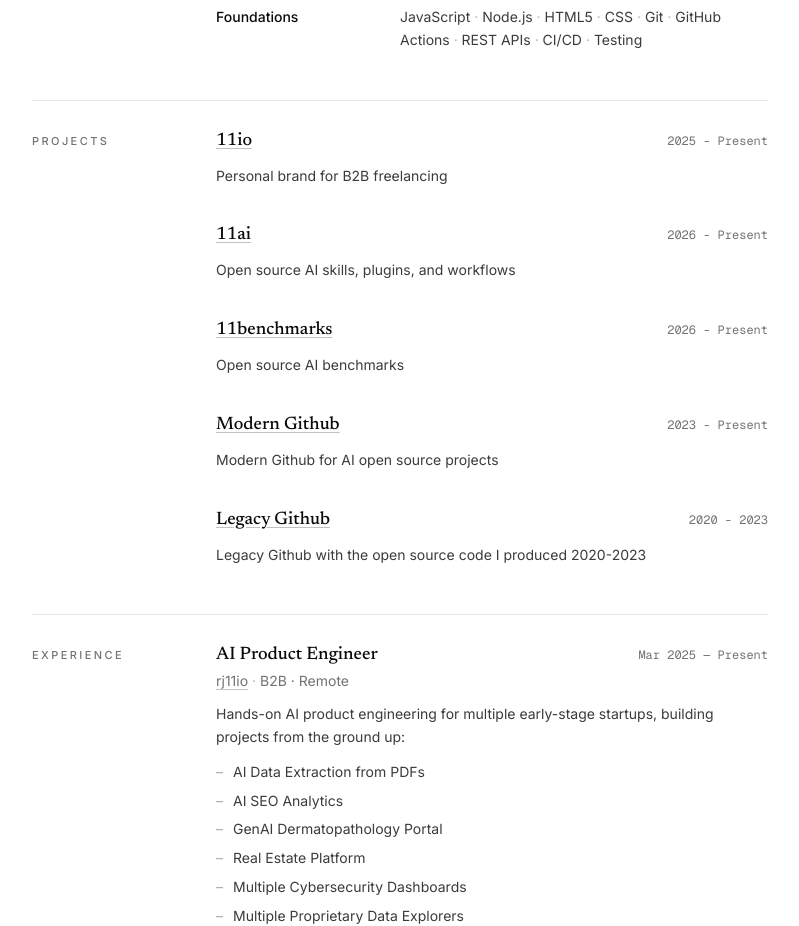
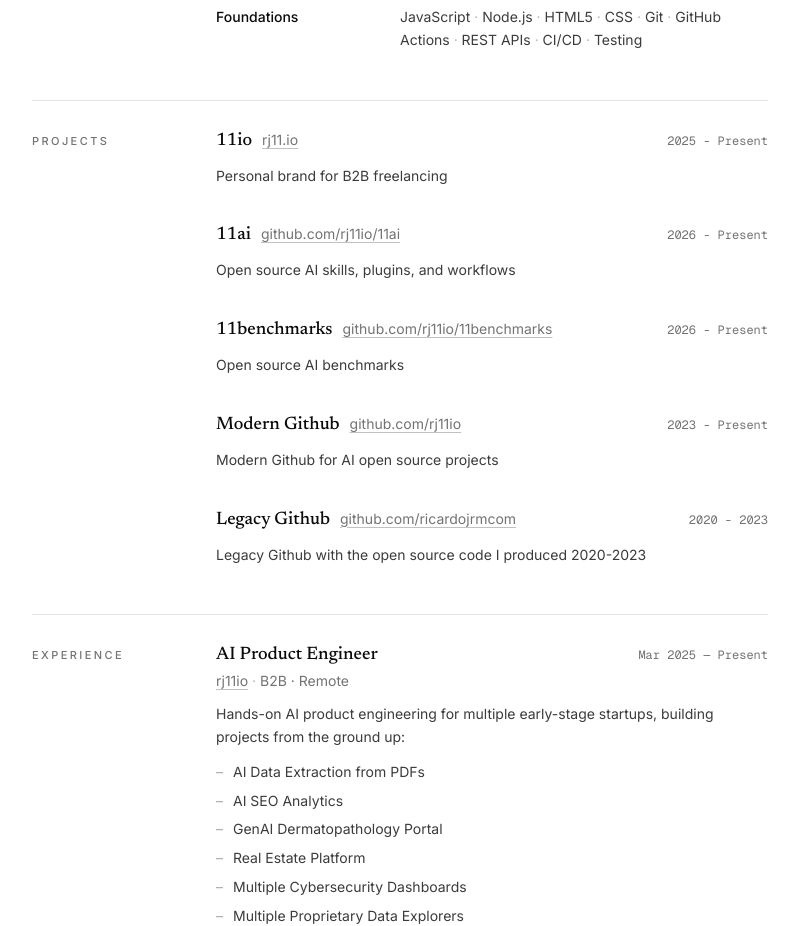
Before and after one commit to rj11io/11cv, a Next.js app: page / in a window 1280 px wide. Shown: the part 1780-2706 px from the top of the page, without its empty margins (240-1039 px from the left). Built offline with nearby package versions, Linux system fonts and the light colour scheme.

Commit message:
chore: urls

```diff
--- a/app/page.tsx
+++ b/app/page.tsx
@@ -3,7 +3,7 @@
 import { loadCV } from "@/lib/cv"
 import type { Entry, SkillGroup } from "@/lib/cv"
 import { Inline, PrintHref } from "@/lib/cv/markdown"
-import { cn } from "@/lib/utils"
+import { bareUrl, cn } from "@/lib/utils"
 
 import styles from "./cv.module.css"
 import { PrintButton } from "./print-button"
@@ -98,21 +98,20 @@
   const org = entry.meta.company ?? entry.meta.school
   const url = entry.meta.url
   const location = entry.meta.location
-  // With no org line to carry the link (projects), the heading itself links.
-  const headingLinks = Boolean(url && !org)
+  // The bare URL is the link. With no org line to carry it (projects), it
+  // sits inline beside the heading.
+  const urlInHeading = Boolean(url && !org)
   return (
     <article className="break-inside-avoid">
       <div className="flex flex-wrap items-baseline justify-between gap-x-6 gap-y-0.5">
         <h3 className={cn(SERIF, "text-lg/6 font-medium text-balance")}>
-          {headingLinks ? (
-            <>
+          {entry.heading}
+          {urlInHeading && (
+            <span className="ml-2.5 font-sans text-sm font-normal text-muted-foreground">
               <a href={url} className={LINK} target="_blank" rel="noreferrer">
-                {entry.heading}
+                {bareUrl(url!)}
               </a>
-              <PrintHref url={url!} />
-            </>
-          ) : (
-            entry.heading
+            </span>
           )}
         </h3>
         {entry.meta.period && (
```
